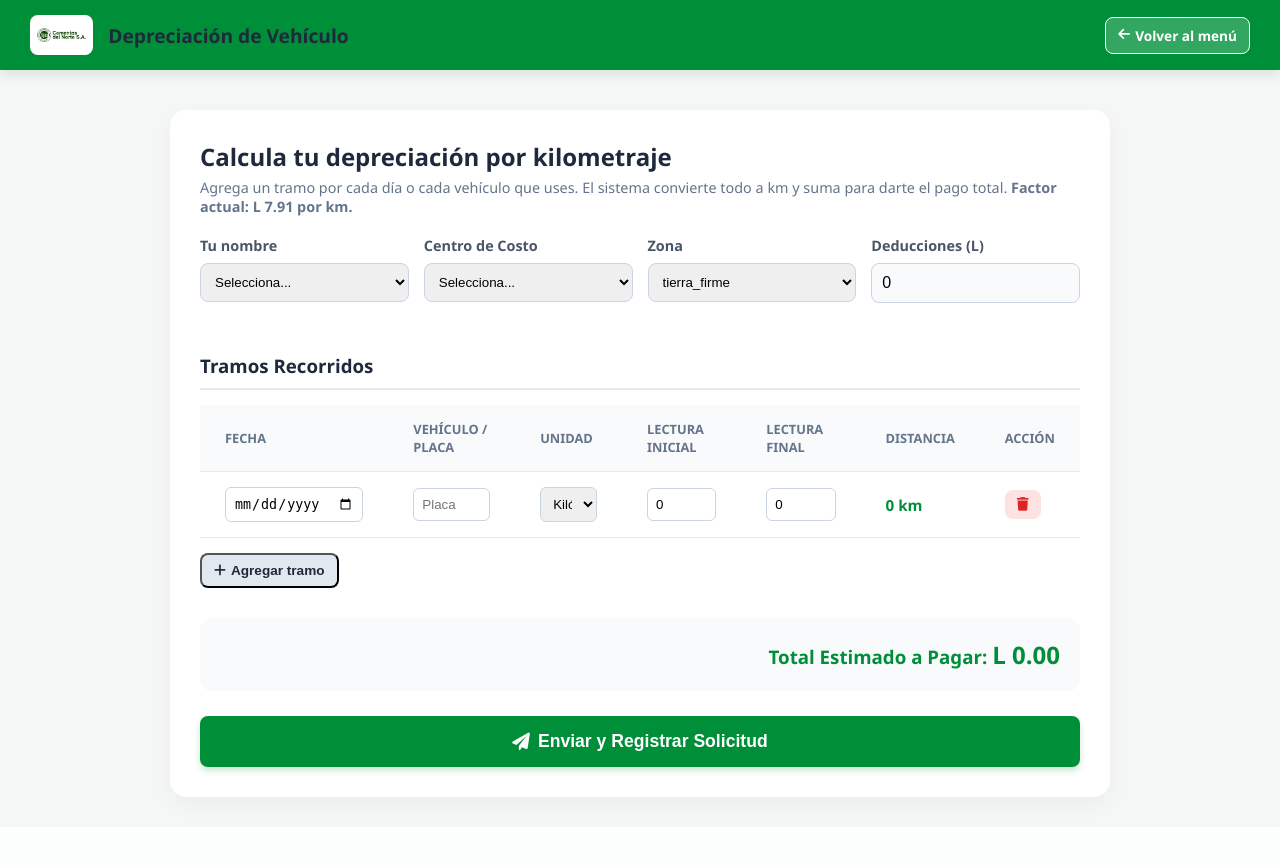
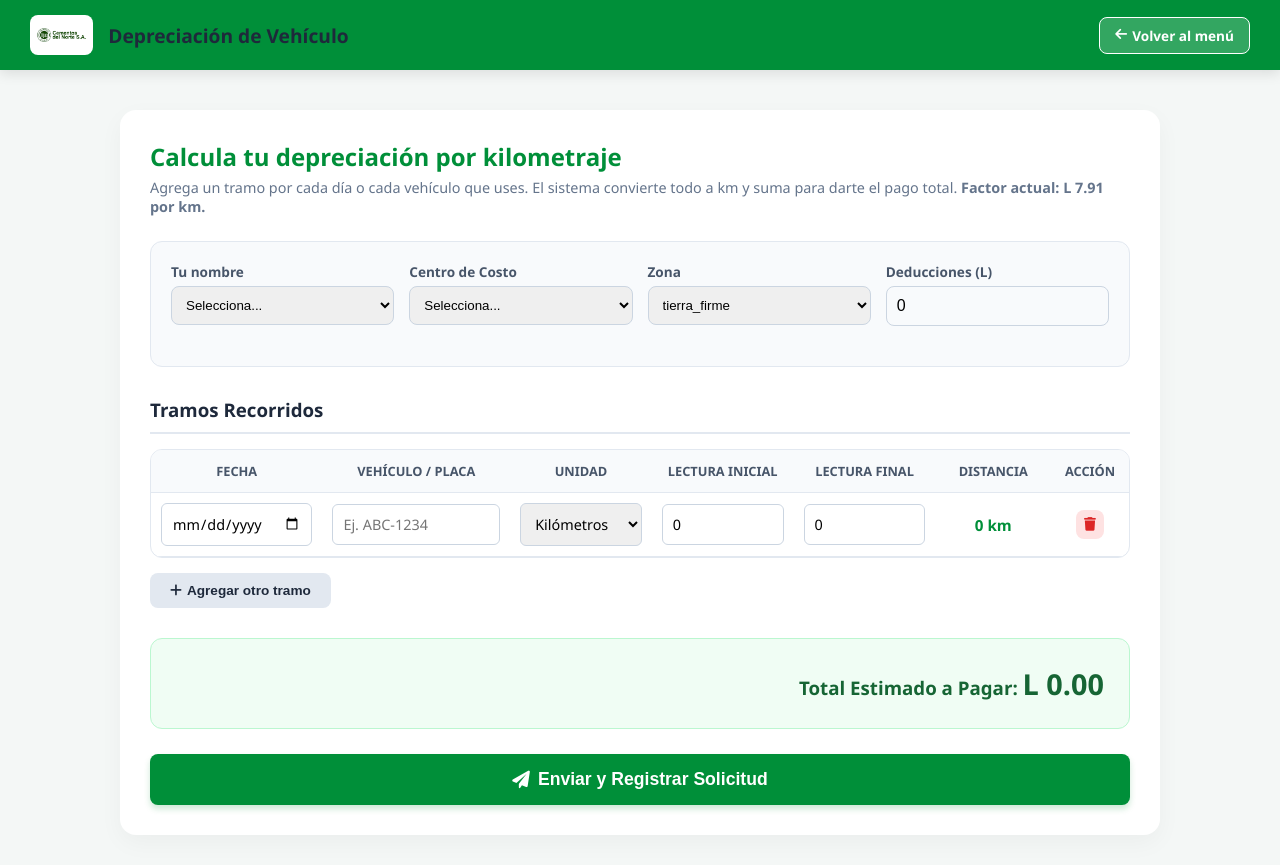
Before and after one commit to Viaticoscementos/viaticos, a FastAPI app: page /depreciacion in a window 1280 px wide. Before the commit the page ends 805 px from the top, so only its background shows below. Run offline with FastAPI, Linux system fonts and the light colour scheme; data comes from the database, SQL or seed files in the repository; data that the repository does not hold is empty.

Commit message:
Mejorando el diseño y los espacios de la tabla de tramos en depreciación
Added custom styles for input fields and table layout.

```diff
--- a/templates/depreciacion.html
+++ b/templates/depreciacion.html
@@ -6,6 +6,29 @@
     <title>Depreciación de Vehículo - CENOSA</title>
     <link rel="stylesheet" href="/static/estilos.css">
     <link rel="stylesheet" href="https://cdnjs.cloudflare.com/ajax/libs/font-awesome/6.0.0/css/all.min.css">
+    <style>
+        /* Estilos especiales para que los inputs de la tabla se vean grandes y cómodos */
+        .tabla-tramos input, .tabla-tramos select {
+            width: 100%;
+            padding: 10px;
+            border: 1px solid #cbd5e1;
+            border-radius: 6px;
+            font-family: inherit;
+            font-size: 0.9rem;
+            box-sizing: border-box;
+        }
+        .tabla-tramos th {
+            background-color: #f8fafc;
+            color: #475569;
+            font-size: 0.8rem;
+            padding: 12px;
+            text-align: center;
+        }
+        .tabla-tramos td {
+            padding: 10px;
+            vertical-align: middle;
+        }
+    </style>
 </head>
 <body class="dashboard-body" style="background: var(--bg-body);">
 
@@ -14,24 +37,24 @@
         <img src="/static/logo_color.png" alt="Logo" style="height: 40px; background: white; padding: 5px; border-radius: 8px;">
         <h1 style="margin: 0; font-size: 1.2rem;">Depreciación de Vehículo</h1>
         <div style="margin-left: auto;">
-            <a href="/panel" class="btn-action" style="background: rgba(255,255,255,0.2); color: white; border: 1px solid white;">
+            <a href="/panel" class="btn-action" style="background: rgba(255,255,255,0.2); color: white; border: 1px solid white; padding: 8px 15px;">
                 <i class="fas fa-arrow-left"></i> Volver al menú
             </a>
         </div>
     </header>
 
-    <div class="content-wrapper" style="max-width: 1000px; padding-top: 40px;">
+    <div class="content-wrapper" style="max-width: 1100px; padding-top: 40px;">
         <div class="card" style="background: white; border-radius: 16px; padding: 30px; box-shadow: var(--shadow-md);">
 
-            <div class="dashboard-header" style="margin-bottom: 20px;">
-                <h2>Calcula tu depreciación por kilometraje</h2>
+            <div class="dashboard-header" style="margin-bottom: 25px;">
+                <h2 style="color: var(--verde-cenosa);">Calcula tu depreciación por kilometraje</h2>
                 <p>Agrega un tramo por cada día o cada vehículo que uses. El sistema convierte todo a km y suma para darte el pago total. <strong>Factor actual: L {{ factor }} por km.</strong></p>
             </div>
 
             <form id="form-depreciacion">
-                <div style="display: grid; grid-template-columns: 1fr 1fr 1fr 1fr; gap: 15px; margin-bottom: 20px;">
+                <div style="display: grid; grid-template-columns: 1fr 1fr 1fr 1fr; gap: 15px; margin-bottom: 30px; background: #f8fafc; padding: 20px; border-radius: 12px; border: 1px solid #e2e8f0;">
                     <div class="form-group">
-                        <label>Tu nombre</label>
+                        <label style="font-weight: 600; font-size: 0.85rem; color: #475569; margin-bottom: 5px; display: block;">Tu nombre</label>
                         <select id="emp-nombre" required style="width: 100%; padding: 10px; border: 1px solid #cbd5e1; border-radius: 8px;">
                             <option value="">Selecciona...</option>
                             {% for e in empleados %}
@@ -40,7 +63,7 @@
                         </select>
                     </div>
                     <div class="form-group">
-                        <label>Centro de Costo</label>
+                        <label style="font-weight: 600; font-size: 0.85rem; color: #475569; margin-bottom: 5px; display: block;">Centro de Costo</label>
                         <select id="emp-depto" required style="width: 100%; padding: 10px; border: 1px solid #cbd5e1; border-radius: 8px;">
                             <option value="">Selecciona...</option>
                             {% for cc in centros_costos %}
@@ -49,7 +72,7 @@
                         </select>
                     </div>
                     <div class="form-group">
-                        <label>Zona</label>
+                        <label style="font-weight: 600; font-size: 0.85rem; color: #475569; margin-bottom: 5px; display: block;">Zona</label>
                         <select id="emp-zona" style="width: 100%; padding: 10px; border: 1px solid #cbd5e1; border-radius: 8px;">
                             {% for z in zonas %}
                             <option value="{{ z }}">{{ z }}</option>
@@ -57,24 +80,24 @@
                         </select>
                     </div>
                     <div class="form-group">
-                        <label>Deducciones (L)</label>
+                        <label style="font-weight: 600; font-size: 0.85rem; color: #475569; margin-bottom: 5px; display: block;">Deducciones (L)</label>
                         <input type="number" id="emp-deducciones" value="0" step="0.01" style="width: 100%; padding: 10px; border: 1px solid #cbd5e1; border-radius: 8px;">
                     </div>
                 </div>
 
-                <h3 style="margin-top: 30px; margin-bottom: 15px; color: var(--text-main); border-bottom: 2px solid #e2e8f0; padding-bottom: 10px;">Tramos Recorridos</h3>
+                <h3 style="margin-top: 0; margin-bottom: 15px; color: var(--text-main); border-bottom: 2px solid #e2e8f0; padding-bottom: 10px;">Tramos Recorridos</h3>
 
-                <div class="table-responsive">
-                    <table id="tabla-tramos">
+                <div class="table-responsive" style="border: 1px solid #e2e8f0; border-radius: 12px; overflow: hidden;">
+                    <table id="tabla-tramos" class="tabla-tramos" style="width: 100%; border-collapse: collapse;">
                         <thead>
                             <tr>
-                                <th>Fecha</th>
-                                <th>Vehículo / Placa</th>
-                                <th>Unidad</th>
-                                <th>Lectura Inicial</th>
-                                <th>Lectura Final</th>
-                                <th>Distancia</th>
-                                <th>Acción</th>
+                                <th style="width: 15%;">Fecha</th>
+                                <th style="width: 20%;">Vehículo / Placa</th>
+                                <th style="width: 15%;">Unidad</th>
+                                <th style="width: 15%;">Lectura Inicial</th>
+                                <th style="width: 15%;">Lectura Final</th>
+                                <th style="width: 12%;">Distancia</th>
+                                <th style="width: 8%;">Acción</th>
                             </tr>
                         </thead>
                         <tbody>
@@ -83,14 +106,14 @@
                     </table>
                 </div>
 
-                <div style="margin-top: 15px; display: flex; gap: 15px;">
-                    <button type="button" class="btn-action" onclick="agregarTramo()" style="background: #e2e8f0; color: var(--text-main);">
-                        <i class="fas fa-plus"></i> Agregar tramo
+                <div style="margin-top: 15px;">
+                    <button type="button" class="btn-action" onclick="agregarTramo()" style="background: #e2e8f0; color: var(--text-main); padding: 10px 20px; border: none; cursor: pointer;">
+                        <i class="fas fa-plus"></i> Agregar otro tramo
                     </button>
                 </div>
 
-                <div style="margin-top: 30px; text-align: right; background: #f8fafc; padding: 20px; border-radius: 12px;">
-                    <h3 style="margin: 0; color: var(--verde-cenosa);">Total Estimado a Pagar: <span id="total-pagar" style="font-size: 1.5rem;">L 0.00</span></h3>
+                <div style="margin-top: 30px; text-align: right; background: #f0fdf4; padding: 25px; border-radius: 12px; border: 1px solid #bbf7d0;">
+                    <h3 style="margin: 0; color: #166534;">Total Estimado a Pagar: <span id="total-pagar" style="font-size: 1.8rem;">L 0.00</span></h3>
                 </div>
 
                 <button type="submit" class="btn-entrar" style="margin-top: 25px; width: 100%; border-radius: 8px; padding: 15px; font-size: 1.1rem;">
@@ -111,19 +134,20 @@
             const tbody = document.querySelector('#tabla-tramos tbody');
             const tr = document.createElement('tr');
             tr.id = `tramo-${idContador}`;
+            tr.style.borderBottom = "1px solid #e2e8f0";
             tr.innerHTML = `
-                <td><input type="date" class="in-fecha" required style="width: 100%; padding: 8px; border: 1px solid #cbd5e1; border-radius: 6px;"></td>
-                <td><input type="text" class="in-vehiculo" placeholder="Placa" required style="width: 100%; padding: 8px; border: 1px solid #cbd5e1; border-radius: 6px;"></td>
+                <td><input type="date" class="in-fecha" required></td>
+                <td><input type="text" class="in-vehiculo" placeholder="Ej. ABC-1234" required></td>
                 <td>
-                    <select class="in-unidad" style="width: 100%; padding: 8px; border: 1px solid #cbd5e1; border-radius: 6px;">
+                    <select class="in-unidad">
                         <option value="km">Kilómetros</option>
                         <option value="mi">Millas</option>
                     </select>
                 </td>
-                <td><input type="number" class="in-inicial" value="0" required oninput="calcularFila(this)" style="width: 100%; padding: 8px; border: 1px solid #cbd5e1; border-radius: 6px;"></td>
-                <td><input type="number" class="in-final" value="0" required oninput="calcularFila(this)" style="width: 100%; padding: 8px; border: 1px solid #cbd5e1; border-radius: 6px;"></td>
-                <td class="txt-distancia" style="font-weight: bold; color: var(--verde-cenosa);">0 km</td>
-                <td><button type="button" onclick="eliminarTramo(${idContador})" class="btn-action" style="background: #fee2e2; color: #dc2626; border: none; cursor: pointer;"><i class="fas fa-trash"></i></button></td>
+                <td><input type="number" class="in-inicial" value="0" required oninput="calcularFila(this)"></td>
+                <td><input type="number" class="in-final" value="0" required oninput="calcularFila(this)"></td>
+                <td class="txt-distancia" style="font-weight: bold; color: var(--verde-cenosa); text-align: center;">0 km</td>
+                <td style="text-align: center;"><button type="button" onclick="eliminarTramo(${idContador})" class="btn-action" style="background: #fee2e2; color: #dc2626; border: none; cursor: pointer; padding: 8px;"><i class="fas fa-trash"></i></button></td>
             `;
             tbody.appendChild(tr);
         }
```
